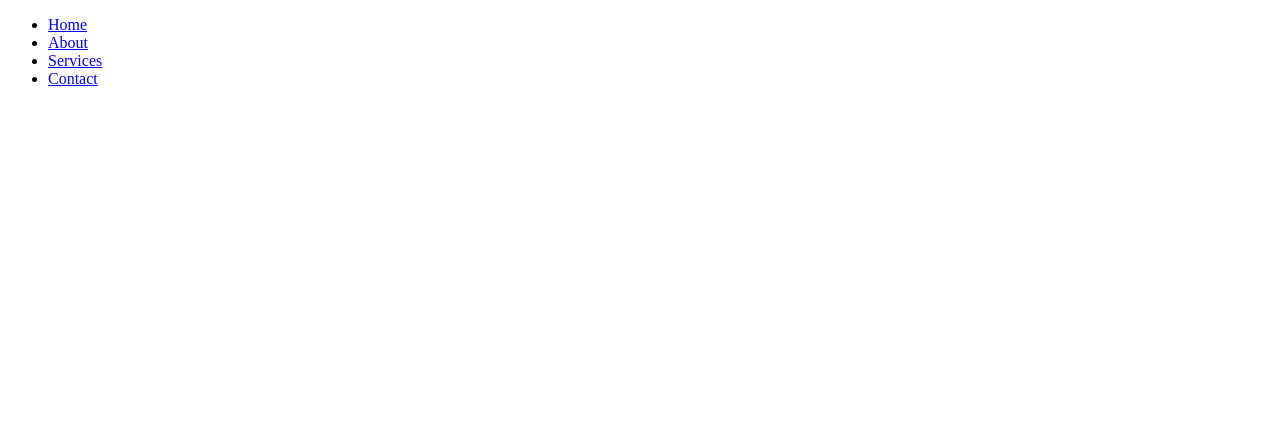
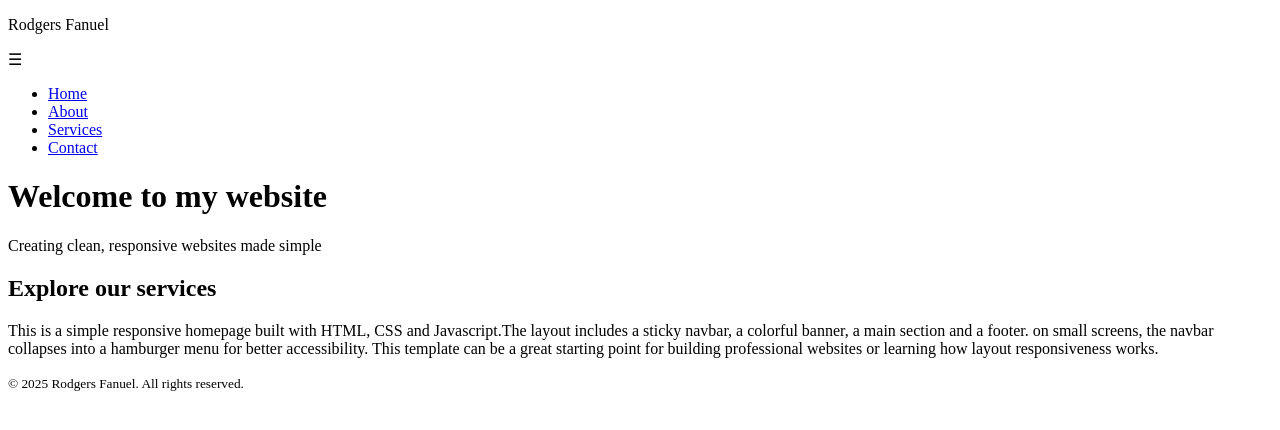
Before and after one commit to r0elcompute/basic-frontend-page, a plain HTML site: page index.html in a window 1280 px wide. Drawn offline with Linux system fonts and the light colour scheme.

Commit message:
finished the markup

```diff
--- a/index.html
+++ b/index.html
@@ -6,7 +6,12 @@
     <title>Frontend webpage</title>
 </head>
 <body>
+<header>
     <nav>
+        <p class="logo">Rodgers Fanuel</p>
+        <div class="burger">
+            ☰
+        </div>
         <ul>
             <li><a href="#">Home</a></li>
             <li><a href="#">About</a></li>
@@ -14,5 +19,23 @@
             <li><a href="#">Contact</a></li>
         </ul>
     </nav>
+    <div id="hero">
+        <h1>Welcome to my website</h1>
+        <p>Creating clean, responsive websites made simple</p>
+    </div>
+</header>
+<main>
+    <div id="card">
+        <h2>Explore our services</h2>
+        <p>This is a simple responsive homepage built with HTML, CSS and Javascript.The layout includes
+            a sticky navbar, a colorful banner, a main section and a footer. on small screens, the navbar
+        collapses into a hamburger menu for better accessibility. This template can be a great starting point
+    for building professional websites or learning how layout responsiveness works.        </p>
+    </div>
+</main>
+<footer>
+    <small>&copy; 2025 Rodgers Fanuel. All rights reserved.</small>
+</footer>
+
 </body>
 </html>
```
